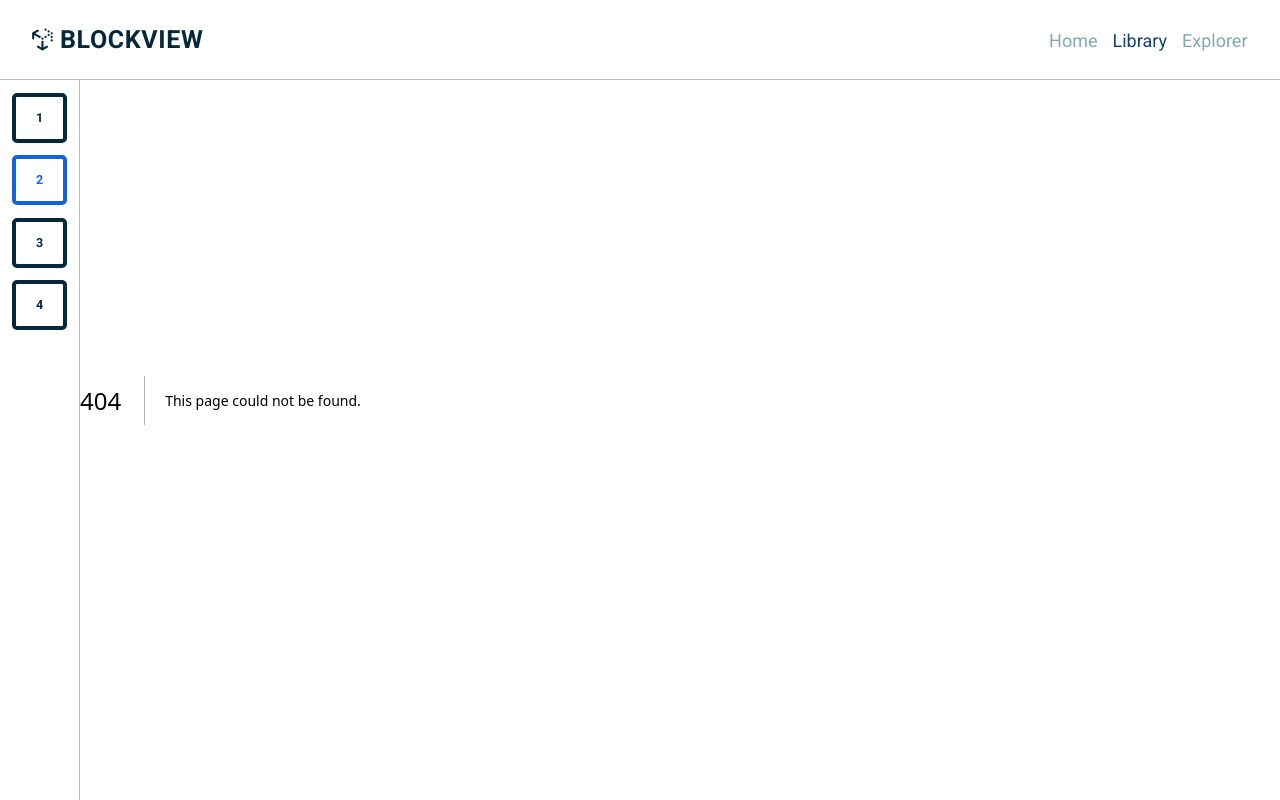
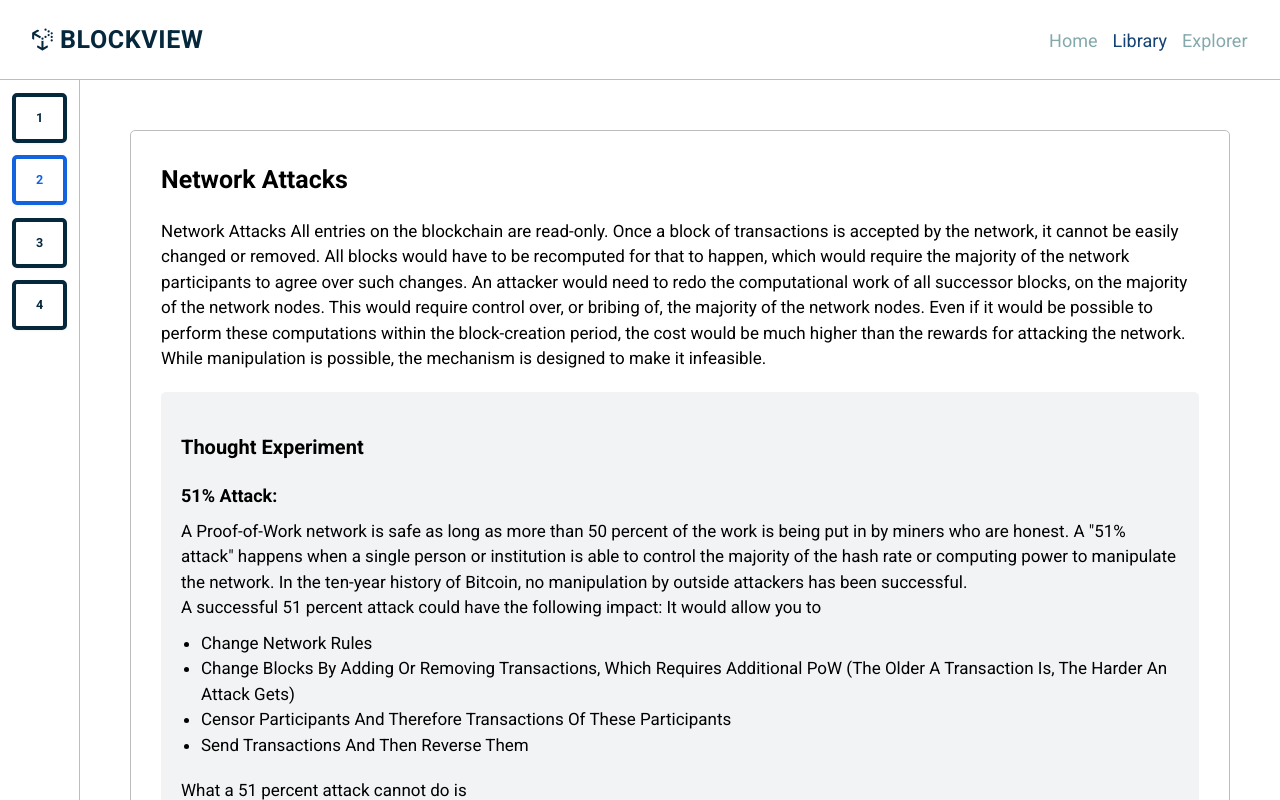
Before and after one commit to ejim11/Blockview, a Next.js app: page /library/attacks-on-the-network in a window 1280 px wide. Before the commit this address had no page. Built offline with nearby package versions, Linux system fonts and the light colour scheme.

Commit message:
implemented the fourth section of the second chapter

```diff
--- /dev/null
+++ b/pages/library/attacks-on-the-network/index.tsx
@@ -0,0 +1,48 @@
+/* eslint-disable react/no-unescaped-entities */
+import React from 'react'
+import Card from '../../../components/Card'
+import Image from 'next/image'
+import networkAttackImg from "../../../public/assets/networkattack.png"
+
+const NetworkAttacks = () => {
+    const prev = {
+        path: "understanding-the-blockchain-using-bitcoin-and-ethereum"
+    }
+
+    const next = {
+        path: "making-transactions-on-a-blockchain-network"
+    }
+
+    return (
+        <Card prev={prev} next={next}>
+            <h3 className="mb-[2rem] font-semibold text-[2.5rem]">Network Attacks</h3>
+            <p>Network Attacks
+                All entries on the blockchain are read-only. Once a block of transactions is accepted by the network, it cannot be easily changed or removed. All blocks would have to be recomputed for that to happen, which would require the majority of the network participants to agree over such changes. An attacker would need to redo the computational work of all successor blocks, on the majority of the network nodes. This would require control over, or bribing of, the majority of the network nodes. Even if it would be possible to perform these computations within the block-creation period, the cost would be much higher than the rewards for attacking the network. While manipulation is possible, the mechanism is designed to make it infeasible.
+            </p>
+            <div className="bg-[#f1f3f5] p-[2rem] rounded-lg mt-[2rem]">
+                <h3 className="mt-[2rem] mb-[1rem] font-semibold text-[2rem]">Thought Experiment</h3>
+                <p className="mt-[2rem] mb-[1rem] font-semibold text-[1.8rem]">51% Attack: </p>
+                <p> A Proof-of-Work network
+                    is safe as long as more than 50 percent of the work is being put in by miners who are honest. A "51% attack" happens when a single person or institution is able to control the majority of the hash rate or computing power to manipulate the network. In the ten-year history of Bitcoin, no manipulation by outside attackers has been successful.</p>
+                <p>
+                    A successful 51 percent attack could have the following impact: It would allow you to</p>
+                <ul className='capitalize list-disc pl-[2rem] mt-[1rem]'>
+                    <li>change network rules</li>
+                    <li> change blocks by adding or removing transactions, which requires additional PoW (the
+                        older a transaction is, the harder an attack gets)</li>
+                    <li>Censor participants and therefore transactions of these participants</li>
+                    <li>send transactions and then reverse them</li>
+                </ul>
+                <p className='mt-[2rem]'>What a 51 percent attack cannot do is</p>
+                <ul className='capitalize list-disc pl-[2rem] mt-[1rem]'>
+                    <li>change existing transactions or fake transactions, like: ( changing the amount sent in an existing transaction)</li>
+                    <li>sending someone's tokens without their approval</li>
+                </ul>
+                <p> This is because all transactions need to be signed with the private key of the token owner, which cannot be revealed by majority agreement of the network. Changing a detail in an existing transaction would render the ledger "Illegitimate," as a transaction without a valid signature would be in it.</p>
+                <Image src={networkAttackImg} alt="network attack" className="w-[70%] my-[4rem] mx-auto" />
+            </div>
+        </Card>
+    )
+}
+
+export default NetworkAttacks
```
Also changed, not shown: public/assets/networkattack.png (added).
